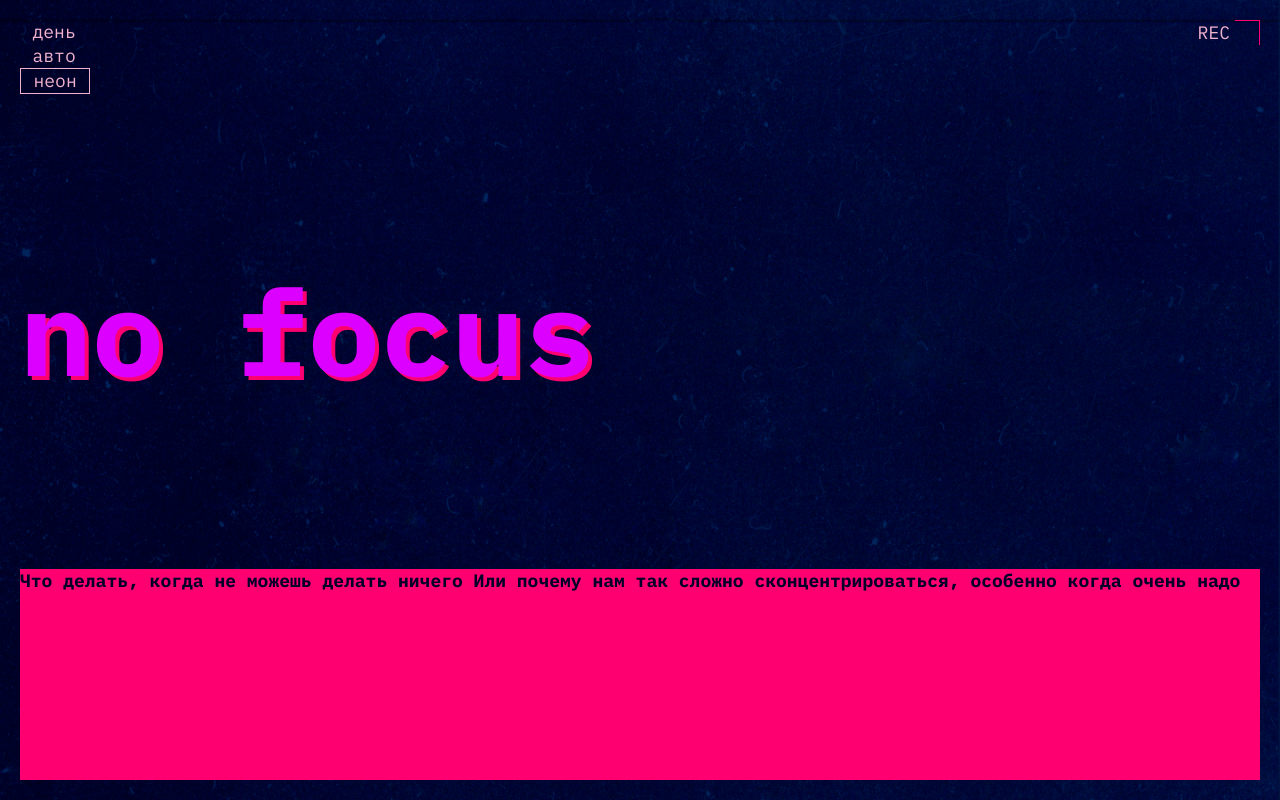
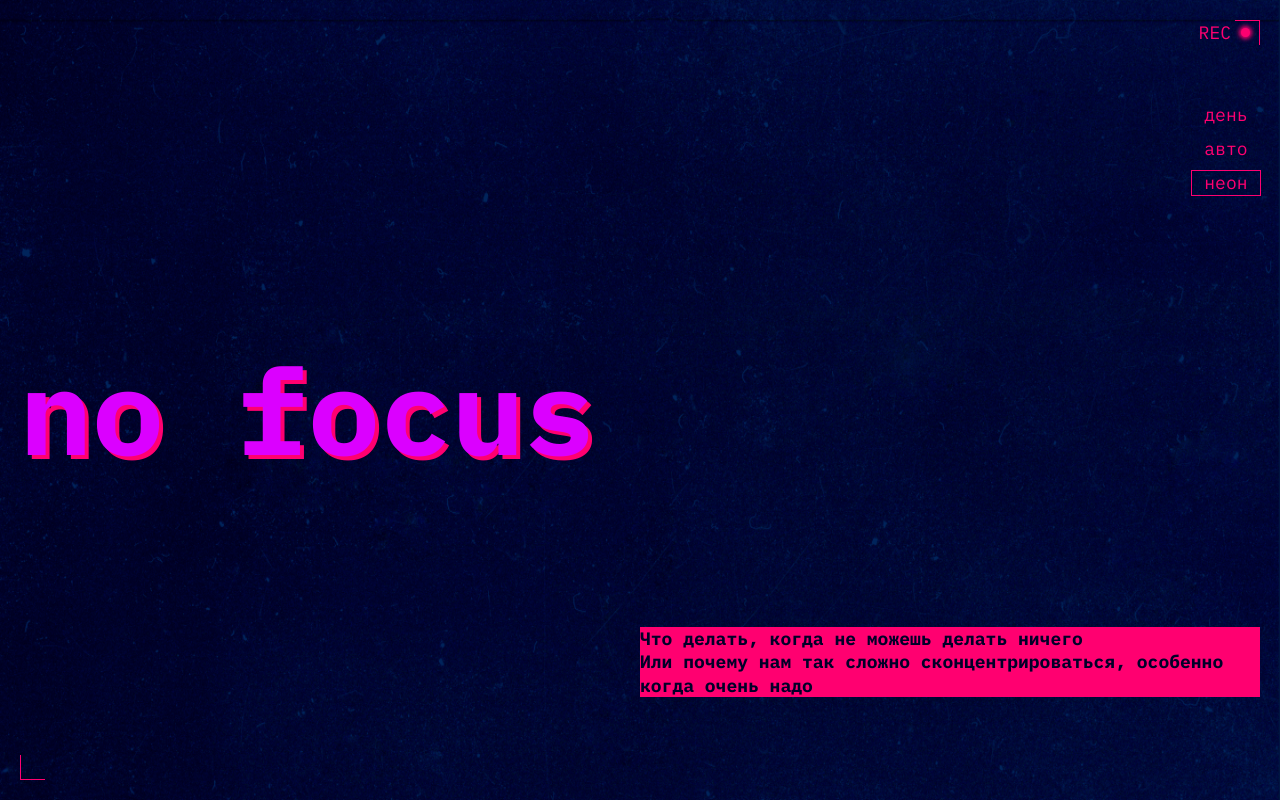
Before and after one commit to dearb0y/slozhno-sosredotochitsya-fd, a website: page index.html in a window 1280 px wide. Both pictures are taken after a click on the button "неон". Shown: the top 800 px of the page. Drawn offline with Linux system fonts and the light colour scheme.

Commit message:
Исправлена стилизация шапки, добавлены размеры и положения элементов (justify-*)

```diff
--- a/index.html
+++ b/index.html
@@ -56,8 +56,8 @@
         <!-- END: Навигация сайта по смене темы -->
         <h1 class="title title_size_xxl header__title">no focus</h1>
         <p class="title title_size_lg header__description has-bg">
-          Что делать, когда не можешь делать ничего Или почему нам так сложно сконцентрироваться,
-          особенно когда очень надо
+          Что делать, когда не можешь делать ничего<br />Или почему нам так сложно
+          сконцентрироваться, особенно когда очень надо
         </p>
       </div>
     </header>
@@ -160,7 +160,7 @@
               Как концентрироваться лучше, чем золотая рыбка (то есть дольше трёх секунд)
             </h2>
             <div class="section__content">
-              <h4 class="title title_size_lg has-bg">5 простых (на самом деле не очень) советов</h4>
+              <h3 class="title title_size_lg has-bg">5 простых (на самом деле не очень) советов</h3>
               <article class="text-card">
                 <div class="text-card__inner">
                   <h4 class="title title_size_md text-card__title has-bg">
--- a/styles/dark.css
+++ b/styles/dark.css
@@ -27,6 +27,10 @@
   --h2-color: var(--color-primary);
   /* END: Переменные h2 (xl) */
 
+  /* BEGIN: Переменные кнопки смены темы (header__theme-menu-button) */
+  --theme-button-color: var(--color-accent);
+  /* END: Переменные кнопки смены темы (header__theme-menu-button) */
+
   /* BEGIN: Переменные декорированной зоны (decorated-zone) */
   --decorated-color: var(--color-accent);
   /* END: Переменные декорированной зоны (decorated-zone) */
--- a/styles/style.css
+++ b/styles/style.css
@@ -94,25 +94,76 @@
   padding: 0;
   inline-size: 100%;
   block-size: 100%;
+  justify-items: end;
+  align-items: center;
+}
+
+.header__title {
+  justify-self: start;
+}
+
+.header__description {
+  inline-size: var(--header-description-inline-size);
 }
 
 .header__decor {
   position: absolute;
+  display: flex;
+  align-items: center;
+  gap: 1rem;
   margin: 0;
   padding: 0;
+  color: var(--decorated-color);
   line-height: var(--header-decor-line-height);
   text-align: var(--header-decor-text-align);
   inset-inline-end: var(--header-decor-padding);
   inset-block-start: 0;
 }
+
+.header__decor::after {
+  content: "";
+  display: block;
+  margin: 0;
+  border-radius: 100%;
+  padding: 0;
+  box-shadow: 0 0 4px 2px currentColor;
+  background-color: currentColor;
+  inline-size: 0.5em;
+  block-size: 0.5em;
+}
 /* END: Стили шапки сайта (header) */
+
+/* BEGIN: Стили навигации сайта по смене темы (header__theme-menu) */
+.header__theme-menu {
+  display: block;
+  margin: 0;
+  padding: 0;
+}
+
+.header__theme-menu-list {
+  display: flex;
+  flex-direction: column;
+  gap: 10px;
+  margin: 0;
+  padding: 0;
+}
+
+.header__theme-menu-item {
+  display: block;
+  margin: 0;
+  padding: 0;
+  inline-size: 100%;
+}
+/* END: Стили навигации сайта по смене темы (header__theme-menu) */
 
 /* BEGIN: Стили кнопки смены темы (header__theme-menu-button) */
 .header__theme-menu-button {
+  position: relative;
   display: inline-flex;
   margin: 0;
   border: var(--theme-button-border);
   padding: var(--theme-button-padding);
+  outline: var(--theme-button-outline);
   color: var(--theme-button-color);
   font-family: var(--theme-button-font-family);
   font-weight: var(--theme-button-font-weight);
@@ -126,16 +177,29 @@
   block-size: fit-content;
 }
 
+.header__theme-menu-button:hover {
+  --theme-button-outline: 1px solid rgb(from var(--theme-button-color) r g b / 0.4);
+}
+
 .header__theme-menu-button_active {
-  --theme-button-border: 1px solid currentColor;
+  --theme-button-outline: 1px solid currentColor;
 }
 
 .header__theme-menu-button:focus {
   outline: none;
 }
 
-.header__theme-menu-button:focus-visible {
-  outline: 1px solid currentColor;
+.header__theme-menu-button:focus-visible::after {
+  content: "";
+  position: absolute;
+  margin: 0;
+  padding: 0;
+  background-color: currentColor;
+  transform: translate(-50%, 0);
+  inset-inline-start: 50%;
+  inset-block-end: 0;
+  inline-size: calc(100% - 6px);
+  block-size: 1px;
 }
 /* END: Стили кнопки смены темы (header__theme-menu-button) */
 
--- a/styles/variables.css
+++ b/styles/variables.css
@@ -115,7 +115,11 @@
 
   /* BEGIN: Переменные шапки сайта (header) */
   --header-min-block-size: 668px;
-  --header-decor-padding: calc(var(--container-padding) + 1rem);
+  --header-description-inline-size: max(
+    50%,
+    calc(var(--breakpoint-base) - 2 * var(--container-padding))
+  );
+  --header-decor-padding: 1rem;
   --header-decor-line-height: 1.39;
   --header-decor-text-align: center;
   /* END: Переменные шапки сайта (header) */
@@ -131,6 +135,7 @@
   --theme-button-color: var(--color-base);
   --theme-button-bg-color: transparent;
   --theme-button-border: none;
+  --theme-button-outline: none;
   /* END: Переменные кнопки смены темы (header__theme-menu-button) */
 
   /* BEGIN: Переменные основного контента сайта (content) */
```
